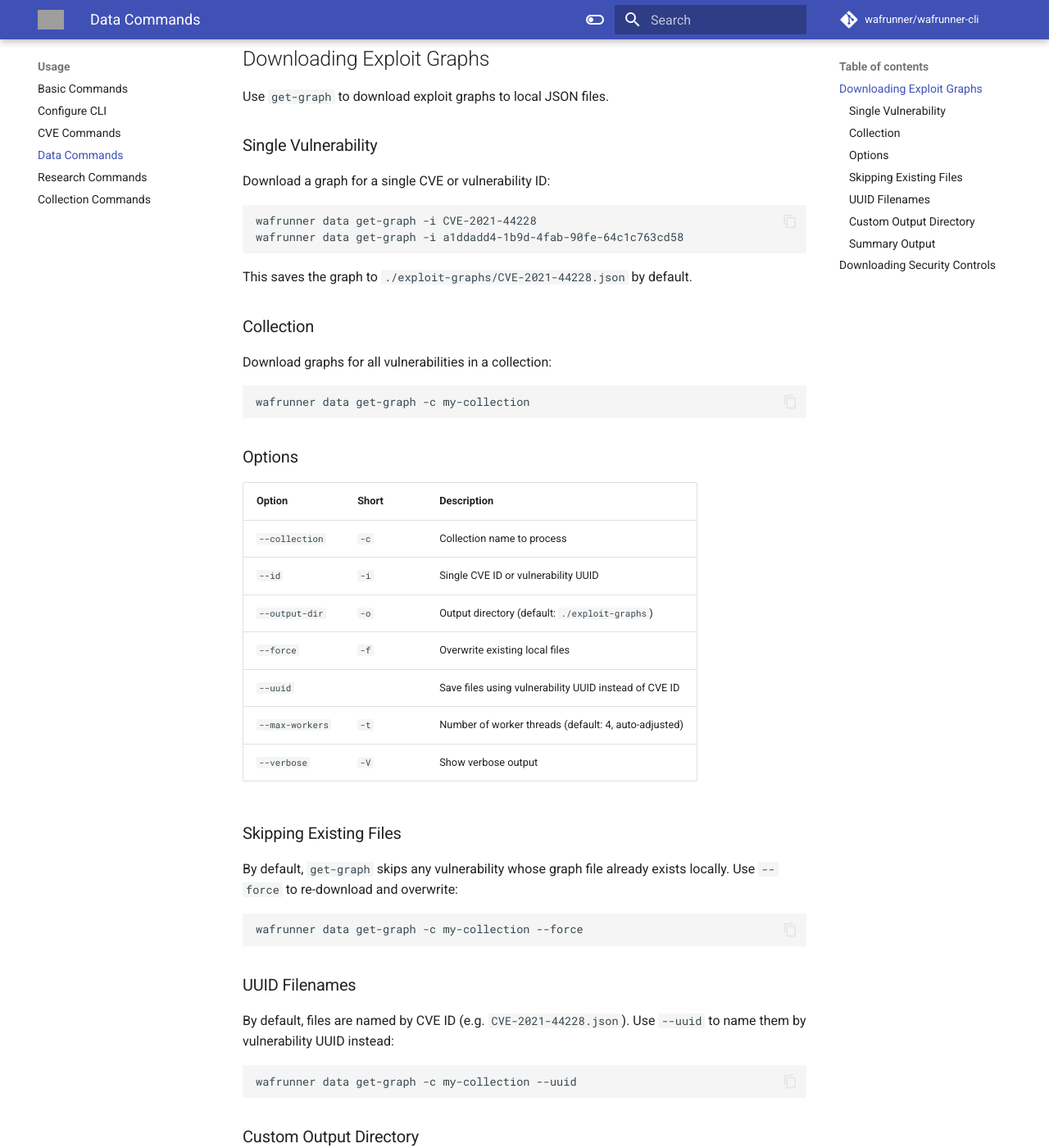
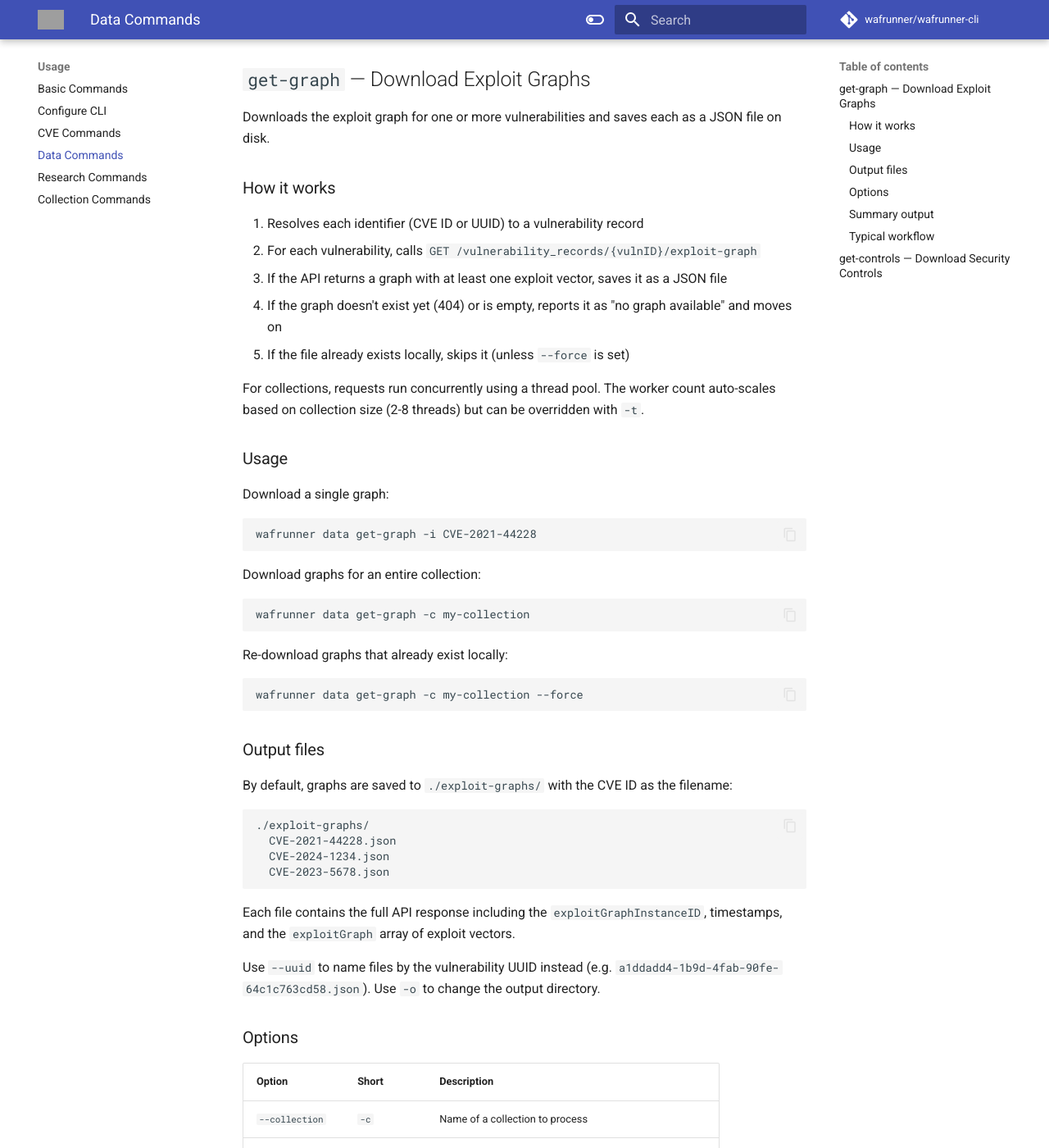
Before and after one commit to wafrunner/wafrunner-cli, an MkDocs documentation site: the page built from docs/usage/data-commands.md, in a window 1280 px wide and 1400 px high, scrolled down 265 px. Shown: the whole window at 82% size. Built offline with MkDocs 1.6.1 and Material for MkDocs 9.7.7, drawn with Linux system fonts in a browser that asks for light colours; comment, search, counter and statistics services are not loaded; some of the changed text lies outside the part shown; grey boxes are pictures that could not be loaded.

Commit message:
fix(cli): show help instead of error when subcommand is missing
Add no_args_is_help=True to data, test, and collection command groups
so they display help text when invoked without a subcommand. Also
rewrites data-commands docs with workflow context and explanations.

Co-Authored-By: Claude Opus 4.6 (1M context) <noreply@anthropic.com>

````diff
--- a/docs/usage/data-commands.md
+++ b/docs/usage/data-commands.md
@@ -1,79 +1,105 @@
 # Data Commands
 
-The `data` command group provides tools for downloading and managing research artifacts from the wafrunner platform.
+The `data` command group downloads research artifacts from the wafrunner platform to your local machine. This is useful when you want to inspect, diff, or process exploit graphs and security controls locally rather than viewing them through `research show`.
 
-## Downloading Exploit Graphs
+## `get-graph` — Download Exploit Graphs
 
-Use `get-graph` to download exploit graphs to local JSON files.
+Downloads the exploit graph for one or more vulnerabilities and saves each as a JSON file on disk.
 
-### Single Vulnerability
+### How it works
 
-Download a graph for a single CVE or vulnerability ID:
+1. Resolves each identifier (CVE ID or UUID) to a vulnerability record
+2. For each vulnerability, calls `GET /vulnerability_records/{vulnID}/exploit-graph`
+3. If the API returns a graph with at least one exploit vector, saves it as a JSON file
+4. If the graph doesn't exist yet (404) or is empty, reports it as "no graph available" and moves on
+5. If the file already exists locally, skips it (unless `--force` is set)
+
+For collections, requests run concurrently using a thread pool. The worker count auto-scales based on collection size (2-8 threads) but can be overridden with `-t`.
+
+### Usage
+
+Download a single graph:
 
 ```sh
 wafrunner data get-graph -i CVE-2021-44228
-wafrunner data get-graph -i a1ddadd4-1b9d-4fab-90fe-64c1c763cd58
 ```
 
-This saves the graph to `./exploit-graphs/CVE-2021-44228.json` by default.
-
-### Collection
-
-Download graphs for all vulnerabilities in a collection:
+Download graphs for an entire collection:
 
 ```sh
 wafrunner data get-graph -c my-collection
 ```
 
-### Options
-
-| Option | Short | Description |
-|---|---|---|
-| `--collection` | `-c` | Collection name to process |
-| `--id` | `-i` | Single CVE ID or vulnerability UUID |
-| `--output-dir` | `-o` | Output directory (default: `./exploit-graphs`) |
-| `--force` | `-f` | Overwrite existing local files |
-| `--uuid` | | Save files using vulnerability UUID instead of CVE ID |
-| `--max-workers` | `-t` | Number of worker threads (default: 4, auto-adjusted) |
-| `--verbose` | `-V` | Show verbose output |
-
-### Skipping Existing Files
-
-By default, `get-graph` skips any vulnerability whose graph file already exists locally. Use `--force` to re-download and overwrite:
+Re-download graphs that already exist locally:
 
 ```sh
 wafrunner data get-graph -c my-collection --force
 ```
 
-### UUID Filenames
+### Output files
 
-By default, files are named by CVE ID (e.g. `CVE-2021-44228.json`). Use `--uuid` to name them by vulnerability UUID instead:
+By default, graphs are saved to `./exploit-graphs/` with the CVE ID as the filename:
 
-```sh
-wafrunner data get-graph -c my-collection --uuid
+```
+./exploit-graphs/
+  CVE-2021-44228.json
+  CVE-2024-1234.json
+  CVE-2023-5678.json
 ```
 
-### Custom Output Directory
+Each file contains the full API response including the `exploitGraphInstanceID`, timestamps, and the `exploitGraph` array of exploit vectors.
 
-```sh
-wafrunner data get-graph -c my-collection -o ./my-graphs
-```
+Use `--uuid` to name files by the vulnerability UUID instead (e.g. `a1ddadd4-1b9d-4fab-90fe-64c1c763cd58.json`). Use `-o` to change the output directory.
 
-### Summary Output
+### Options
 
-After processing, a summary is displayed:
+| Option | Short | Description |
+|---|---|---|
+| `--collection` | `-c` | Name of a collection to process |
+| `--id` | `-i` | A single CVE ID or vulnerability UUID |
+| `--output-dir` | `-o` | Where to save files (default: `./exploit-graphs`) |
+| `--force` | `-f` | Overwrite files that already exist locally |
+| `--uuid` | | Use vulnerability UUID as filename instead of CVE ID |
+| `--max-workers` | `-t` | Thread count (default: 4, auto-adjusted by collection size) |
+| `--verbose` | `-V` | Show per-vulnerability progress and errors |
+
+You must provide either `--collection` or `--id`, but not both.
+
+### Summary output
+
+After processing, you'll see a breakdown:
 
 ```
 --- Download Summary ---
 Processed 10/10 vulnerabilities.
-Downloaded:          6
-Skipped (exists):    2
-No graph available:  1
-Failed:              1
+Downloaded:          6    # New graphs fetched and saved
+Skipped (exists):    2    # Local file already present, use --force to re-download
+No graph available:  1    # API returned 404 or empty graph — run init-graph first
+Failed:              1    # API error or network failure
 Total time: 4.32 seconds (2.31 items/sec)
 ```
 
-## Downloading Security Controls
+If any downloads failed, the specific errors are listed below the summary.
+
+### Typical workflow
+
+```sh
+# 1. Create a collection
+wafrunner collection create log4j-vulns --id CVE-2021-44228 --id CVE-2021-45046
+
+# 2. Initialize exploit graphs for anything that doesn't have one yet
+wafrunner research init-graph -c log4j-vulns
+
+# 3. Download the graphs locally
+wafrunner data get-graph -c log4j-vulns
+
+# 4. Inspect a graph
+cat ./exploit-graphs/CVE-2021-44228.json | jq '.exploitGraph | length'
+```
+
+---
+
+## `get-controls` — Download Security Controls
 
 ```sh
 wafrunner data get-controls --vulnid <vuln-id>
````
Also changed, not shown: 3 other files.
